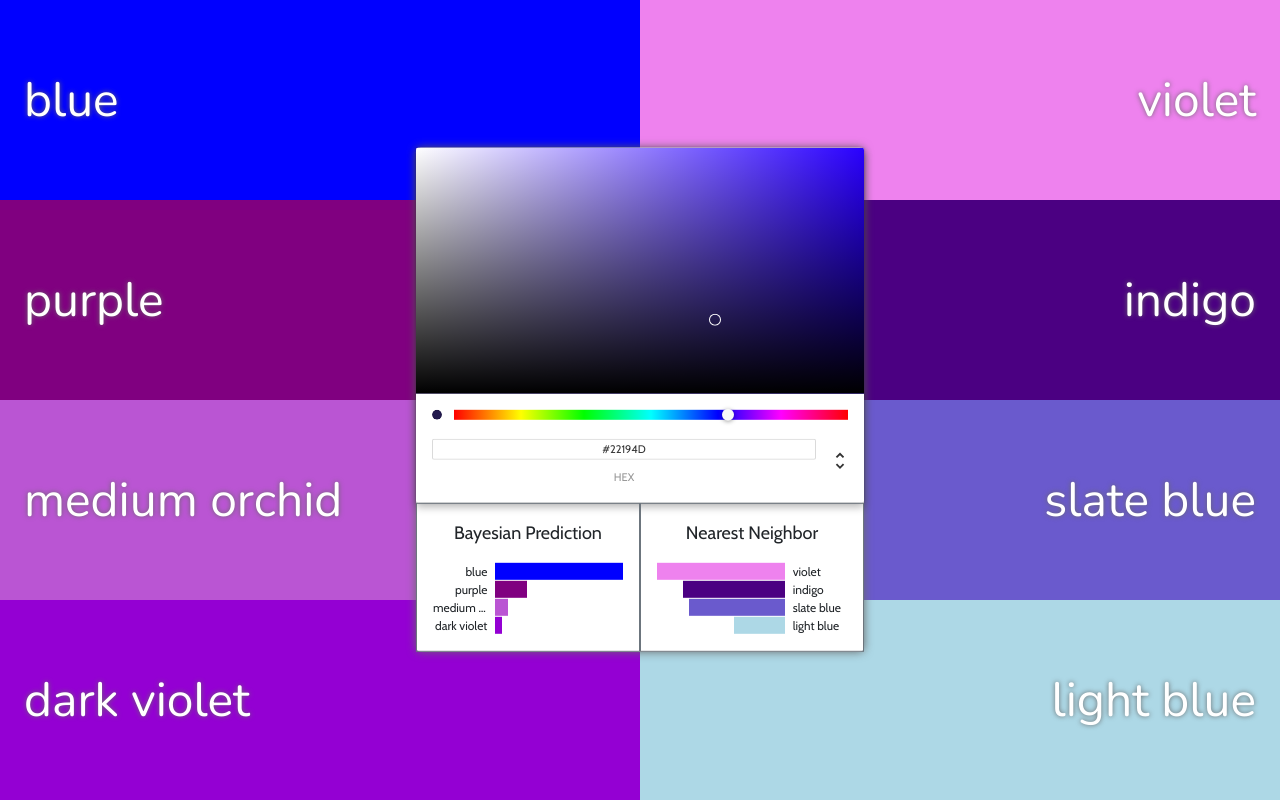
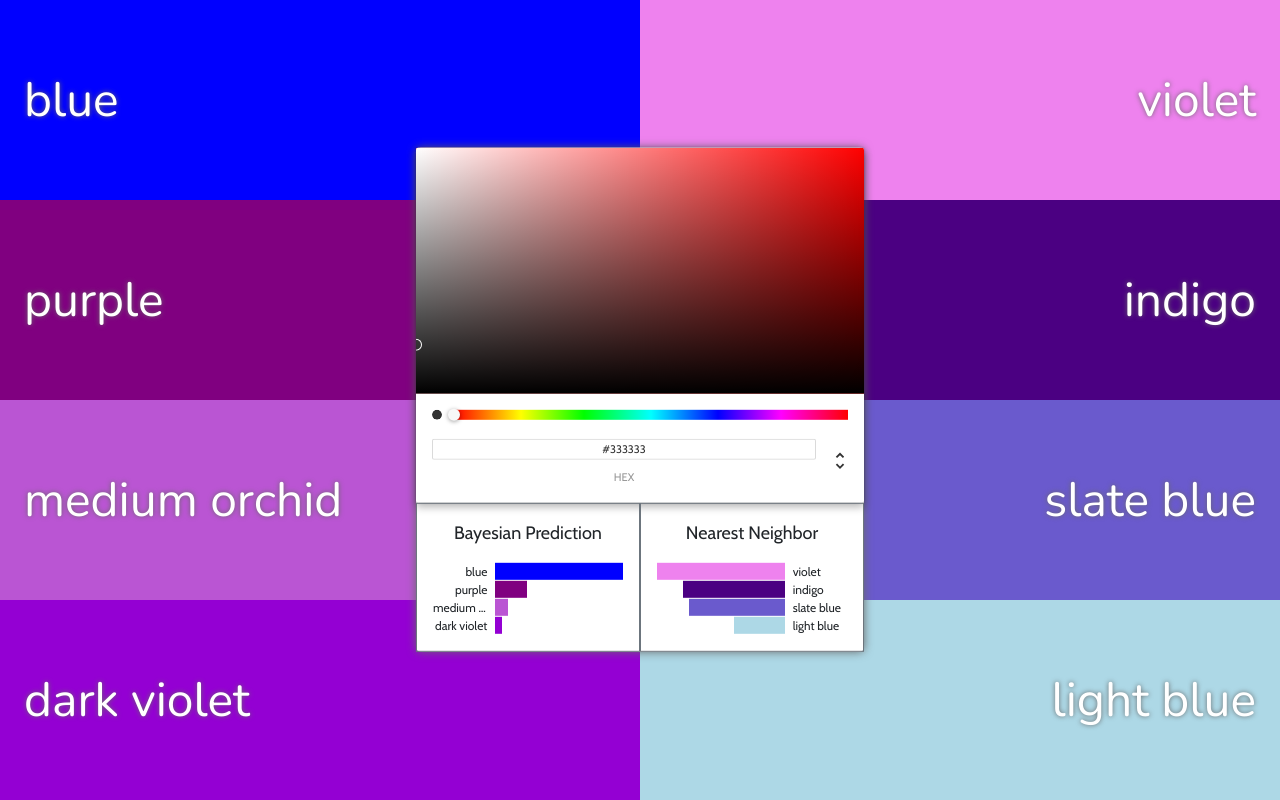
Before and after one commit to zbchen29/color-inference-app, a React (Create React App) app: page / in a window 1280 px wide. Built offline with nearby package versions, Linux system fonts and the light colour scheme; the HTML template or start-up script is replaced by a standard one.

Commit message:
Implemented parent state for color

```diff
--- a/src/home/BarPlot.js
+++ b/src/home/BarPlot.js
@@ -18,7 +18,7 @@ class BarPlot extends Component {
 
         rows.push(<div className="text-center txt-md font-cabin pb-3">{this.props.children}</div>);
         if (this.props.side === "left") {
-            for (var i=0; i<colorsLeft.length; i++) {
+            for (let i=0; i<colorsLeft.length; i++) {
                 rows.push(
                     <div className="row">
                         <div className="col-4 txt-ty text-right font-cabin overflow-hidden text-truncate pr-1">{colorsLeft[i]}</div>
@@ -28,7 +28,7 @@ class BarPlot extends Component {
             }
         }
         else {
-            for (var i=0; i<colorsRight.length; i++) {
+            for (let i=0; i<colorsRight.length; i++) {
                 rows.push(
                     <div className="row">
                         <div className="col pr-1"><div className="ml-auto" style={{height:"90%", width:(valuesRight[i]*100).toString() + "%", backgroundColor:colorsRight[i].replace(/\s/g,"")}}></div></div>
--- a/src/home/Home.js
+++ b/src/home/Home.js
@@ -5,11 +5,38 @@ import InferBox from './InferBox';
 import InferBackground from './InferBackground.js';
 
 class Home extends Component {
+    constructor(props) {
+        super(props);
+
+        this.state = {
+            color: {
+                hex:'#333',
+                rgb: {
+                    r:51,
+                    g:51,
+                    b:51
+                },
+                hsl: {
+                    h:0,
+                    s:0,
+                    l:0.2
+                }
+            }
+        }
+
+        this.handleChange = this.handleChange.bind(this);
+    }
+
+    handleChange(color, event) {
+        this.setState({color: color});
+
+    }
+
     render() {
         return (
             <div>
                 <InferBackground/>
-                <InferBox/>
+                <InferBox onChange={this.handleChange} color={this.state.color}/>
             </div>
         )
     }
--- a/src/home/InferBox.js
+++ b/src/home/InferBox.js
@@ -8,7 +8,7 @@ class InferBox extends Component {
     render() {
         return (
             <div className="infer-box rounded-lg">
-                <ChromePicker className="w-100 force-sans" disableAlpha={true} />
+                <ChromePicker className="w-100 force-sans" disableAlpha={true} onChange={this.props.onChange} color={this.props.color}/>
                 <div className="d-flex flex-row">
                     <BarPlot side="left">Bayesian Prediction</BarPlot>
                     <BarPlot side="right">Nearest Neighbor</BarPlot>
```
